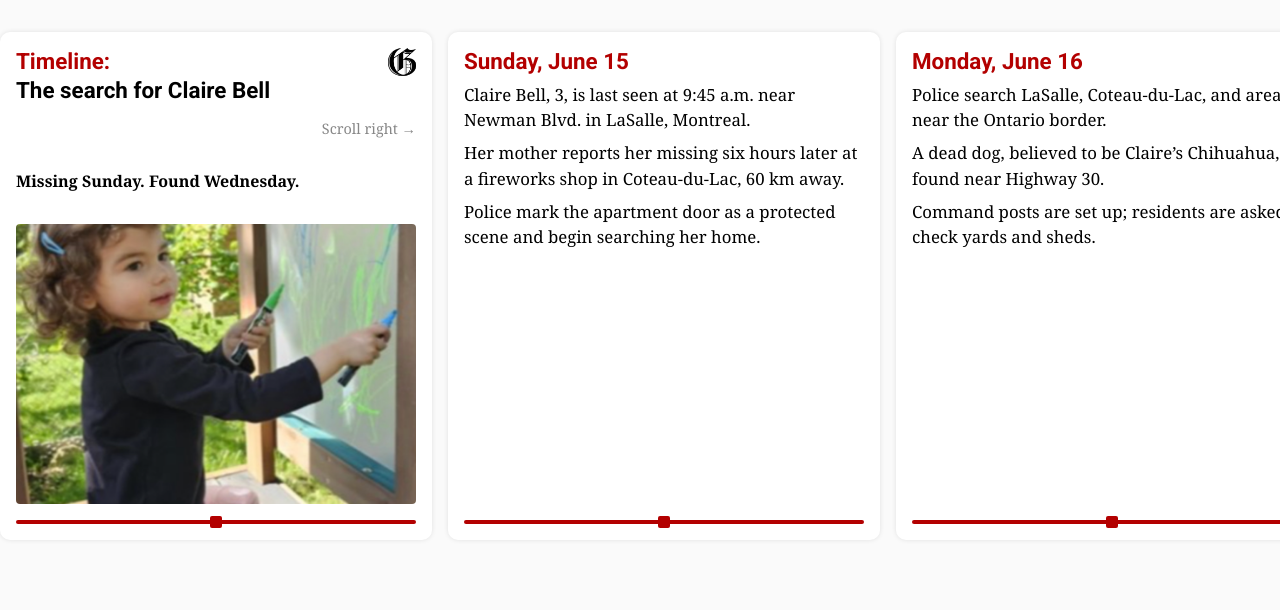
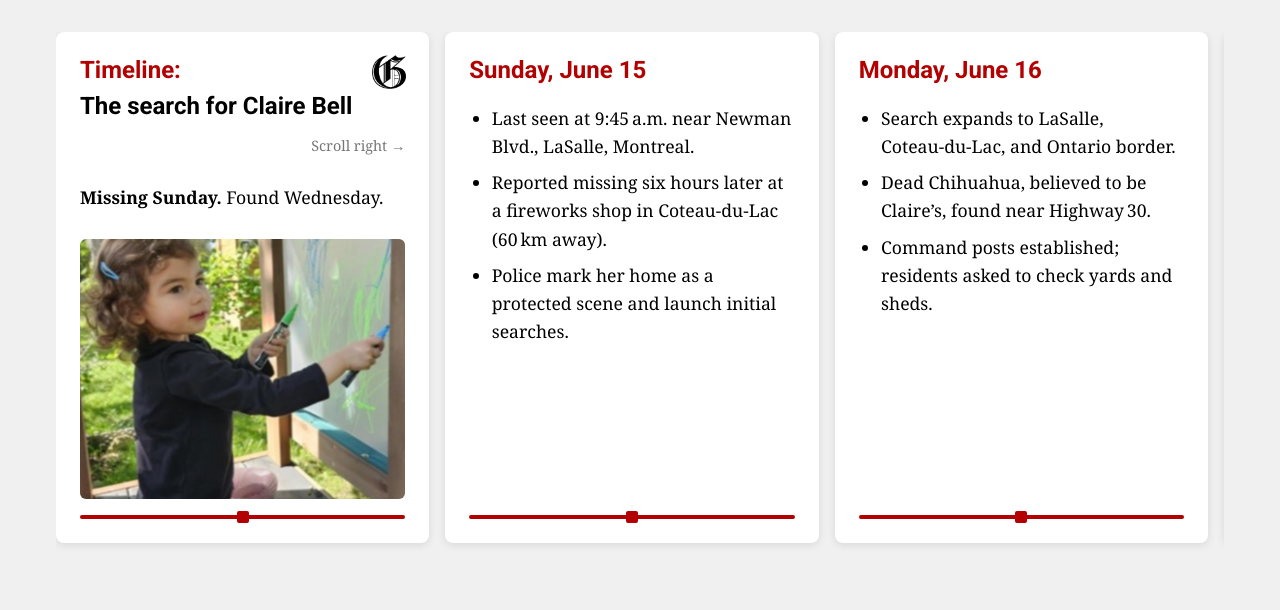
Before and after one commit to hsnorth/embed_live, a plain HTML site: page claire/index.html in a window 1280 px wide. Drawn offline with Linux system fonts and the light colour scheme.

Commit message:
Update index.html

```diff
--- a/claire/index.html
+++ b/claire/index.html
@@ -6,53 +6,88 @@
   <title>Claire Bell Timeline</title>
   <link href="https://fonts.googleapis.com/css2?family=Roboto:wght@400;700&display=swap" rel="stylesheet">
   <style>
-    body { margin: 0; font-family: Georgia, serif; background: #fafafa; }
+    /* Base reset */
+    *, *::before, *::after { box-sizing: border-box; }
+    body { margin: 0; font-family: Georgia, serif; background: #f0f0f0; }
+
+    /* Centered timeline wrapper */
+    .timeline-wrapper {
+      max-width: 1200px;
+      margin: 0 auto;
+      padding: 2rem 1rem;
+    }
+
+    /* Hide scrollbar */
     .timeline {
       display: flex;
       overflow-x: auto;
       scroll-snap-type: x mandatory;
-      padding: 2rem 1rem 3rem;
+      gap: 1rem;
+      padding-bottom: 2rem;
+      -ms-overflow-style: none;
+      scrollbar-width: none;
     }
+    .timeline::-webkit-scrollbar { display: none; }
+
+    /* Card styling */
     .event-card {
       position: relative;
-      margin-right: 1rem;
+      flex: 0 0 calc((100% / 3) - 1rem);
       background: #fff;
-      border-radius: 10px;
-      box-shadow: 0 0 5px rgba(0,0,0,0.1);
+      border-radius: 8px;
+      box-shadow: 0 2px 8px rgba(0,0,0,0.1);
       scroll-snap-align: start;
       display: flex;
       flex-direction: column;
-      justify-content: flex-start;
-      padding: 1rem;
-      flex: 0 0 calc((100% / 3) - 1rem);
+      padding: 1.5rem;
+      transition: transform 0.2s, box-shadow 0.2s;
     }
+    .event-card:hover {
+      transform: translateY(-5px);
+      box-shadow: 0 4px 16px rgba(0,0,0,0.15);
+    }
+
     .event-card:last-child { margin-right: 0; }
+
     .event-date {
       font-family: 'Roboto', sans-serif;
       font-weight: 700;
-      font-size: 1.4rem;
+      font-size: 1.5rem;
       color: #b30000;
-      margin: 0;
+      margin: 0 0 0.5rem;
     }
     .event-title {
       font-family: 'Roboto', sans-serif;
       font-weight: 700;
-      font-size: 1.4rem;
+      font-size: 1.5rem;
       color: #000;
-      margin: 0.2rem 0 1rem;
+      margin: 0 0 1rem;
     }
-    .event-text p {
-      margin: 0.5rem 0;
-      font-size: 1.05rem;
-      line-height: 1.5;
+    .scroll-instruction {
+      text-align: right;
+      color: #777;
+      font-size: 0.9rem;
+      margin-bottom: 1rem;
+      font-family: Georgia, serif;
     }
+
+    .event-text p, .event-text ul {
+      margin: 0.75rem 0;
+      font-size: 1.1rem;
+      line-height: 1.6;
+    }
+    .event-text ul { padding-left: 1.4rem; }
+    .event-text li { margin-bottom: 0.5rem; }
+
     .event-img {
       width: 100%;
-      border-radius: 4px;
+      border-radius: 6px;
       object-fit: cover;
-      max-height: 280px;
+      max-height: 260px;
       margin: 1rem 0;
     }
+
+    /* Bottom line and marker */
     .card-timeline {
       height: 4px;
       background: #b30000;
@@ -70,33 +105,29 @@
       border-radius: 2px;
       transform: translateX(-50%);
     }
+
     .logo {
       position: absolute;
-      top: 10px;
-      right: 10px;
-      width: 40px;
+      top: 16px;
+      right: 16px;
+      width: 48px;
       height: auto;
     }
-    .scroll-instruction {
-      text-align: right;
-      color: #888;
-      font-size: 0.9rem;
-      margin-bottom: 1rem;
-      font-family: Georgia, serif;
-    }
-    @media (max-width: 900px) {
-      .event-card { flex: 0 0 calc((100% / 2) - 1rem); }
-    }
+
+    /* Responsive: two cards */
+    @media (max-width: 900px) { .event-card { flex: 0 0 calc((100% / 2) - 1rem); } }
+    /* Responsive: one card */
     @media (max-width: 600px) {
-      .event-card { flex: 0 0 calc(100% - 1rem); padding: 0.75rem; }
-      .event-date, .event-title { font-size: 1.2rem; }
-      .event-text p { font-size: 1rem; }
+      .event-card { flex: 0 0 calc(100% - 1rem); padding: 1rem; }
+      .event-date, .event-title { font-size: 1.3rem; }
+      .event-text p, .event-text ul { font-size: 1rem; }
       .event-img { max-height: 200px; }
       .scroll-instruction { font-size: 0.8rem; }
     }
   </style>
 </head>
 <body>
+  <div class="timeline-wrapper">
     <div class="timeline">
 
       <!-- CARD 1: Title -->
@@ -105,7 +136,9 @@
         <h2 class="event-date">Timeline:</h2>
         <h2 class="event-title">The search for Claire Bell</h2>
         <div class="scroll-instruction">Scroll right →</div>
-      <p class="event-text" style="font-weight:bold;">Missing Sunday. Found Wednesday.</p>
+        <div class="event-text">
+          <p><strong>Missing Sunday.</strong> Found Wednesday.</p>
+        </div>
         <img src="clairepic.png" alt="Claire Bell photo" class="event-img" />
         <div class="card-timeline"><div class="card-marker"></div></div>
       </div>
@@ -114,9 +147,11 @@
       <div class="event-card">
         <h2 class="event-date">Sunday, June 15</h2>
         <div class="event-text">
-        <p>Claire Bell, 3, is last seen at 9:45 a.m. near Newman Blvd. in LaSalle, Montreal.</p>
-        <p>Her mother reports her missing six hours later at a fireworks shop in Coteau-du-Lac, 60 km away.</p>
-        <p>Police mark the apartment door as a protected scene and begin searching her home.</p>
+          <ul>
+            <li>Last seen at 9:45 a.m. near Newman Blvd., LaSalle, Montreal.</li>
+            <li>Reported missing six hours later at a fireworks shop in Coteau‑du‑Lac (60 km away).</li>
+            <li>Police mark her home as a protected scene and launch initial searches.</li>
+          </ul>
         </div>
         <div class="card-timeline"><div class="card-marker"></div></div>
       </div>
@@ -125,9 +160,11 @@
       <div class="event-card">
         <h2 class="event-date">Monday, June 16</h2>
         <div class="event-text">
-        <p>Police search LaSalle, Coteau‑du‑Lac, and areas near the Ontario border.</p>
-        <p>A dead dog, believed to be Claire’s Chihuahua, is found near Highway 30.</p>
-        <p>Command posts are set up; residents are asked to check yards and sheds.</p>
+          <ul>
+            <li>Search expands to LaSalle, Coteau‑du‑Lac, and Ontario border.</li>
+            <li>Dead Chihuahua, believed to be Claire’s, found near Highway 30.</li>
+            <li>Command posts established; residents asked to check yards and sheds.</li>
+          </ul>
         </div>
         <div class="card-timeline"><div class="card-marker"></div></div>
       </div>
@@ -136,9 +173,11 @@
       <div class="event-card">
         <h2 class="event-date">Tuesday, June 17</h2>
         <div class="event-text">
-        <p>Claire’s mother, Rachel Todd, is arrested early morning and charged with child abandonment.</p>
-        <p>She appears in court in the afternoon via video; the Crown opposes her release.</p>
-        <p>Searches continue around Vaudreuil‑Dorion; volunteers are not requested.</p>
+          <ul>
+            <li>Morning: Rachel Todd arrested and charged with child abandonment.</li>
+            <li>Afternoon: Todd appears via video; Crown opposes her release.</li>
+            <li>Searches continue around Vaudreuil‑Dorion; volunteers not requested.</li>
+          </ul>
         </div>
         <div class="card-timeline"><div class="card-marker"></div></div>
       </div>
@@ -147,23 +186,28 @@
       <div class="event-card">
         <h2 class="event-date">Wednesday, June 18</h2>
         <div class="event-text">
-        <p>An SQ sighting places Claire near Casselman, Ontario, around 2 p.m.</p>
-        <p>Searches continue with 150 officers; witnesses include a bilingual woman in an “Abondance” apron.</p>
-        <p>Later, OPP find her safe near Casselman around 3 p.m.</p>
+          <ul>
+            <li>Reported sighting near Casselman, Ont., at about 2 p.m.</li>
+            <li>Search by 150 SQ officers with civilian teams.</li>
+            <li>Witness sought: bilingual woman in “Abondance” apron.</li>
+          </ul>
         </div>
         <div class="card-timeline"><div class="card-marker"></div></div>
       </div>
 
       <!-- CARD 6: Found -->
       <div class="event-card">
-      <h2 class="event-date">Wednesday, June 18 – 3 p.m.</h2>
+        <h2 class="event-date">Wednesday, June 18 – 3 p.m.</h2>
         <div class="event-text">
-        <p><b>Claire Bell is found alive</b> by Ontario Provincial Police, 150 km from Montreal.</p>
-        <p>Her father posts: “Thank you everyone. Please allow me and my family this time with our girl.”</p>
+          <ul>
+            <li>Claire Bell found alive by OPP, 150 km from Montreal.</li>
+            <li>Father: “Thank you everyone. Please allow me and my family this time with our girl.”</li>
+          </ul>
         </div>
         <div class="card-timeline"><div class="card-marker"></div></div>
       </div>
 
     </div>
+  </div>
 </body>
 </html>
```
Lines whose indentation alone changed are shown as unchanged.
